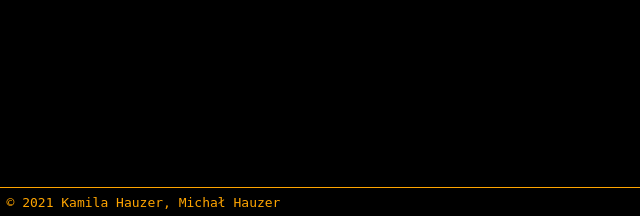
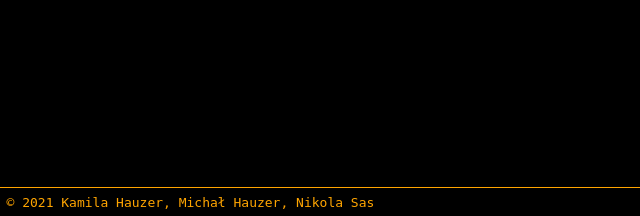
Before and after one commit to mhauzer/Chloe, a PHP site: page / in a window 1280 px wide. Shown: the part 584-800 px from the top of the page, without its empty margins (0-640 px from the left). Run offline with PHP 8.4, Linux system fonts and the light colour scheme.

Commit message:
Update footer.php
Nikola added to the copyright notice

```diff
--- a/footer.php
+++ b/footer.php
@@ -1,5 +1,5 @@
     <div id="footer">
-    &copy; 2021 Kamila Hauzer, Michał Hauzer
+    &copy; 2021 Kamila Hauzer, Michał Hauzer, Nikola Sas
     </div>
 </body>
 </html>
```
